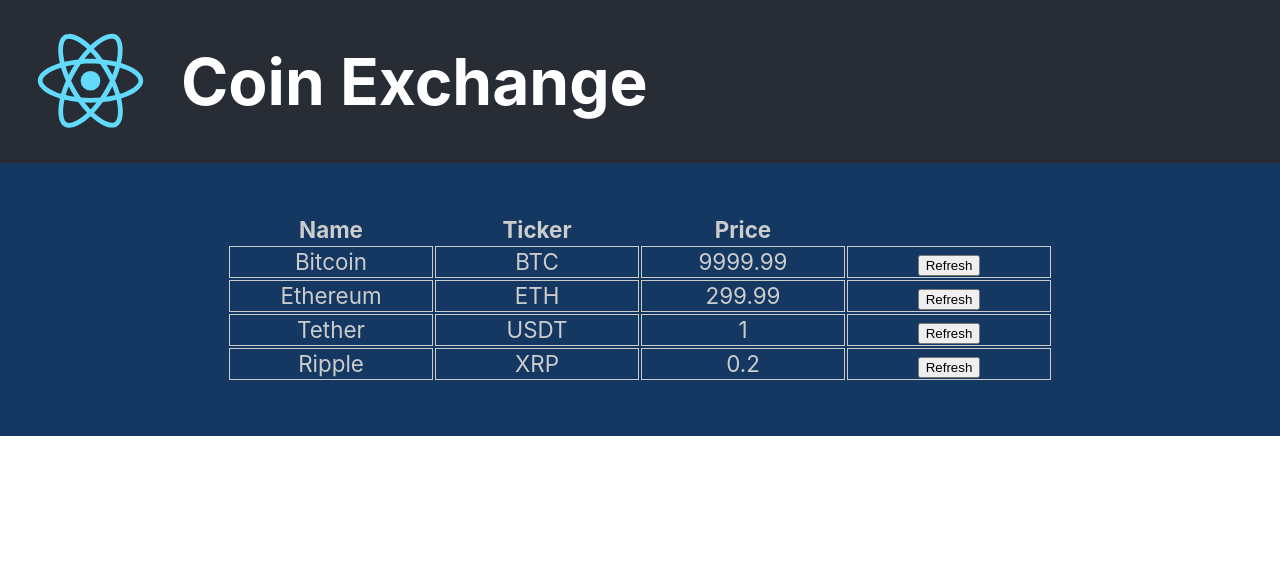
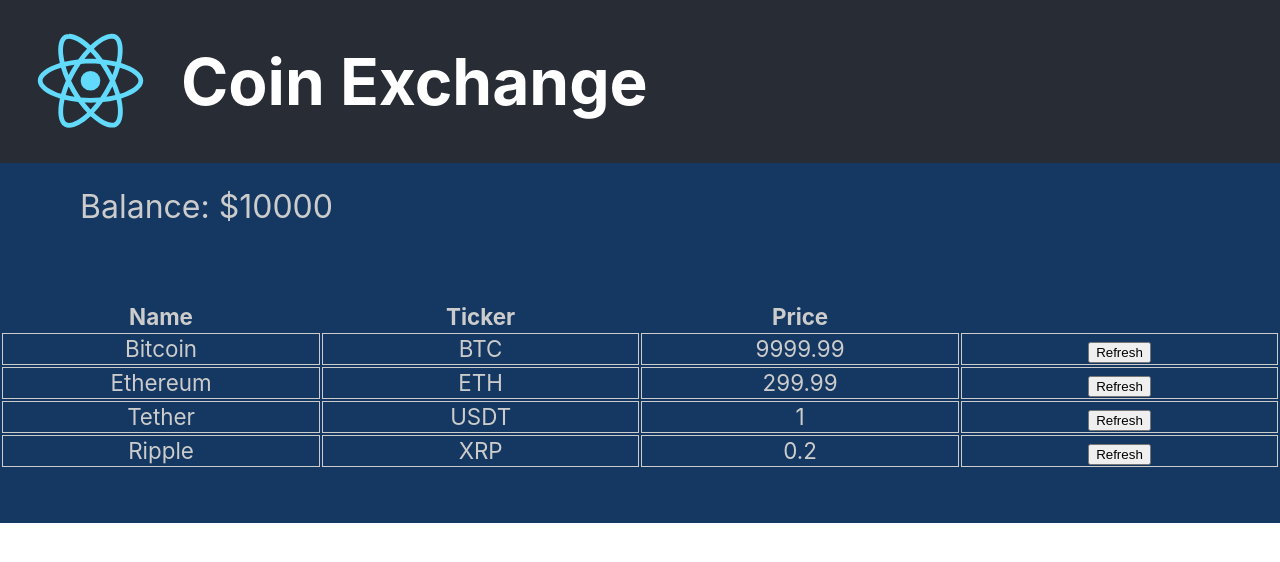
Before and after one commit to brynschulha/coin-exchange, a React (Create React App) app: page / in a window 1280 px wide. Shown: the top 562 px of the page. Built offline with nearby package versions, Linux system fonts and the light colour scheme.

Commit message:
styled component update

```diff
--- a/package.json
+++ b/package.json
@@ -9,6 +9,7 @@
     "react": "^17.0.2",
     "react-dom": "^17.0.2",
     "react-scripts": "4.0.3",
+    "styled-components": "^5.3.3",
     "web-vitals": "^1.1.2"
   },
   "scripts": {
--- a/src/App.js
+++ b/src/App.js
@@ -1,7 +1,8 @@
 import React from 'react';
 import logo from './logo.svg';
 import './App.css';
-import Coin from './components/Coin.jsx';
+import Coin from './components/Coin/Coin';
+import AccountBalance from './components/AccountBalance/AccountBalance';
 
 function App() {
   return (
@@ -12,6 +13,7 @@
          Coin Exchange
        </h1>
       </header>
+        <AccountBalance amount={10000} />
       <table className="coin-table">
       <thead>
         <tr>
--- /dev/null
+++ b/src/components/AccountBalance/AccountBalance.jsx
@@ -0,0 +1,24 @@
+import React, { Component } from 'react';
+import PropTypes from 'prop-types';
+import styled from 'styled-components';
+
+const Section = styled.section`
+  font-size: 2rem;
+  text-align: left;
+  padding: 1.5rem 0 1.5rem 5rem;
+`;
+
+export default class AccountBalance extends Component {
+  render() {
+    return (
+      <Section>
+          Balance: ${this.props.amount}
+      </Section>
+    );
+  }
+}
+
+
+AccountBalance.propTypes = {
+  amount: PropTypes.number.isRequired
+}
--- a/src/components/Coin.css
+++ /dev/null
@@ -1,4 +0,0 @@
-.coin-row td {
-  border: 1px solid #cccccc;
-  width: 25vh;
-}
--- a/src/components/Coin.jsx
+++ b/src/components/Coin/Coin.jsx
@@ -1,6 +1,11 @@
 import React, { Component } from 'react';
-import './Coin.css';
 import PropTypes from 'prop-types';
+import styled from 'styled-components';
+
+const Td = styled.td`
+  border: 1px solid #cccccc;
+  width: 25vw;
+`;
 
 export default class Coin extends Component {
   constructor(props) {
@@ -23,15 +28,15 @@
   }
   render() {
     return (
-      <tr className="coin-row">
-        <td>{this.props.name}</td>
-        <td>{this.props.ticker}</td>
-        <td>{this.state.price}</td>
-        <td>
+      <tr>
+        <Td>{this.props.name}</Td>
+        <Td>{this.props.ticker}</Td>
+        <Td>{this.state.price}</Td>
+        <Td>
           <form action="#" method="POST">
             <button onClick={this.handleClick}>Refresh</button>
           </form>
-        </td>
+        </Td>
       </tr>
     )
   }
```
Also changed, not shown: 1 other file (tests, documents, lock files or other folders).
